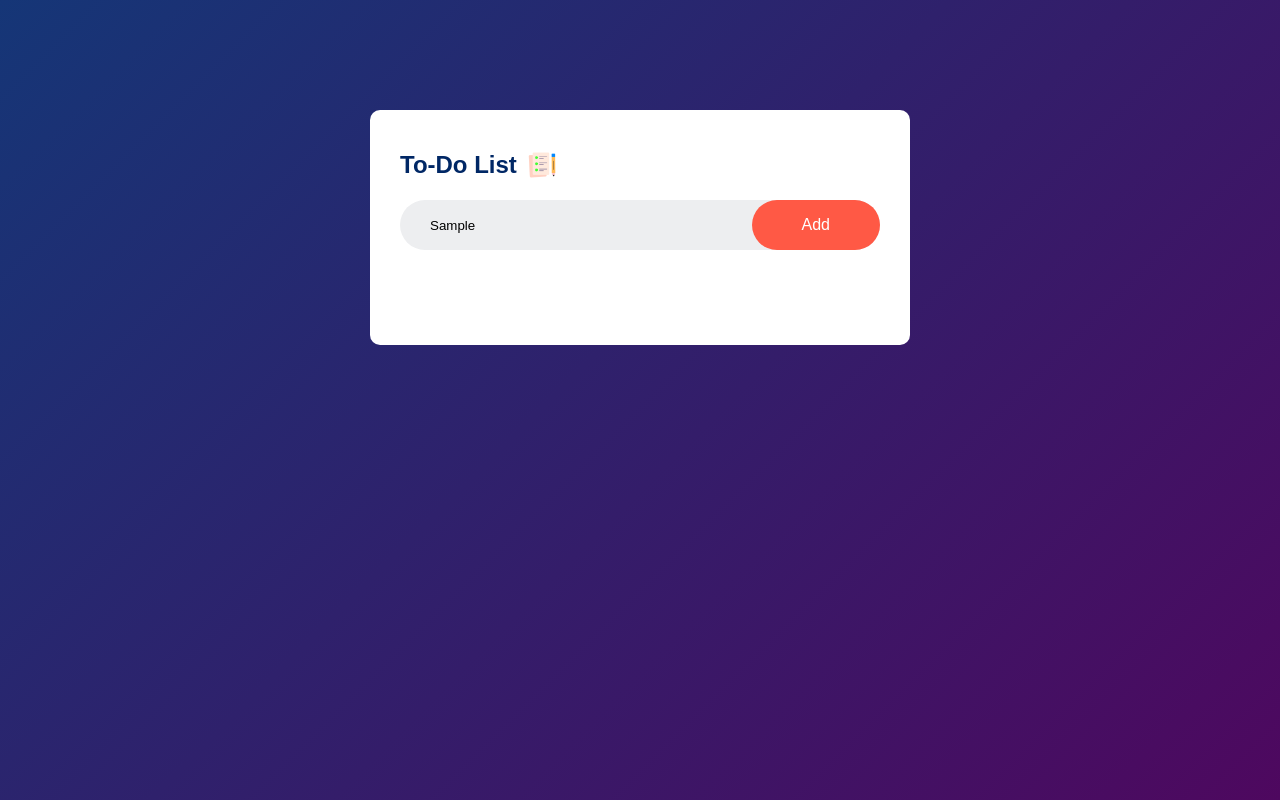
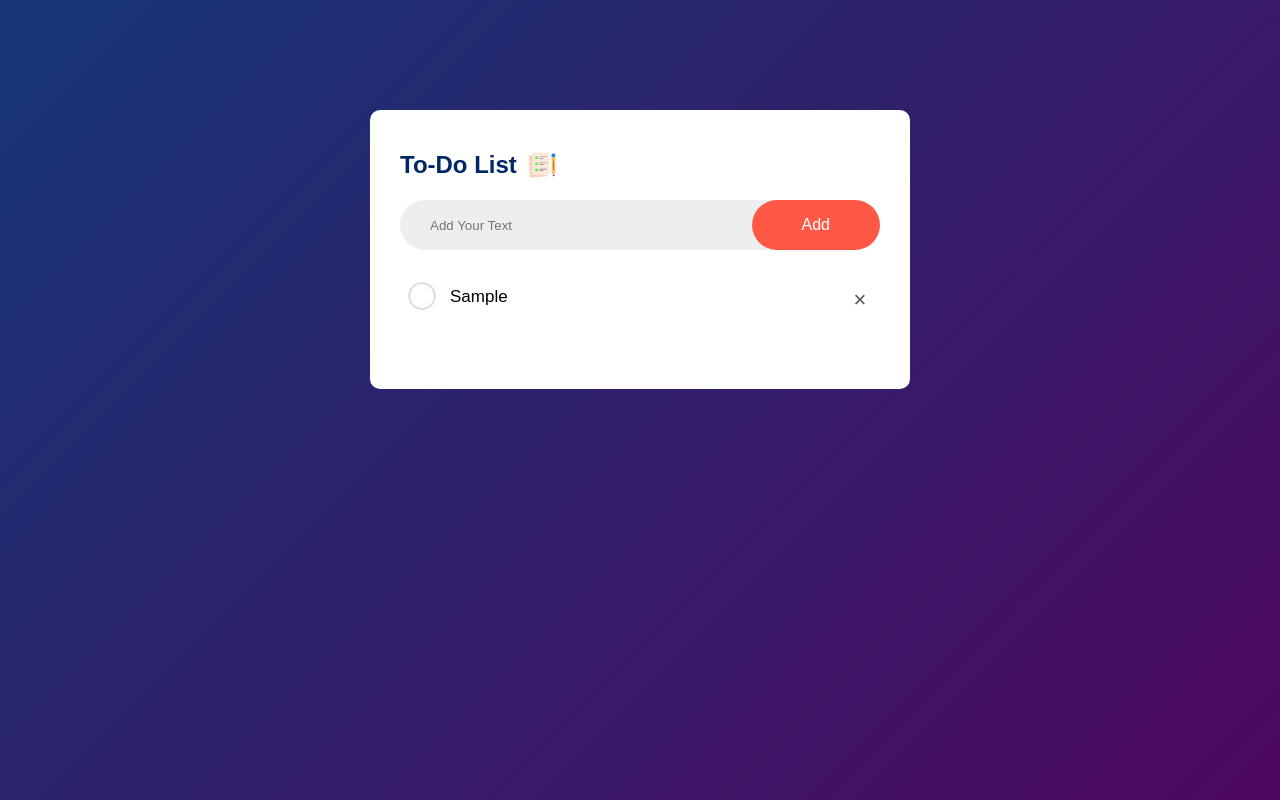
Before and after one commit to SuvraDebPaul/Simple-To-Do-List-With-JS, a plain HTML site: page index.html in a window 1280 px wide. Both pictures are taken after typing "Sample" into the empty fields and a click on the button "Add". Drawn offline with Linux system fonts and the light colour scheme.

Commit message:
Adding Functionality of JavaScript

```diff
--- a/index.html
+++ b/index.html
@@ -26,5 +26,6 @@
         </ul>
       </div>
     </div>
+    <script src="script.js"></script>
   </body>
 </html>
--- a/script.js
+++ b/script.js
@@ -3,13 +3,26 @@ const listContainer = document.getElementById("listContainer");
 const button = document.getElementById("button");
 
 button.addEventListener("click", addTask);
+listContainer.addEventListener("click", checkedRemove);
 
-function addTask(e) {
+function addTask() {
   if (inputBox.value === "") {
     alert("Please Insert a Valid Task");
   } else {
     let li = document.createElement("li");
     li.innerHTML = inputBox.value;
     listContainer.appendChild(li);
+    let span = document.createElement("span");
+    span.innerHTML = "\u00d7";
+    li.appendChild(span);
+  }
+  inputBox.value = "";
+}
+
+function checkedRemove(e) {
+  if (e.target.tagName === "LI") {
+    e.target.classList.toggle("checked");
+  } else if (e.target.tagName === "SPAN") {
+    e.target.parentElement.remove();
   }
 }
--- a/style.css
+++ b/style.css
@@ -87,3 +87,20 @@ ul li::before {
 .checked::before {
   background-image: url(images/checked.png);
 }
+
+ul li span {
+  position: absolute;
+  right: 0;
+  top: 5px;
+  width: 40px;
+  height: 40px;
+  font-size: 22px;
+  color: #555;
+  line-height: 40px;
+  text-align: center;
+  border-radius: 50%;
+  transition: all 0.2s ease-in-out;
+}
+ul li span:hover {
+  background: #edeef0;
+}
```
